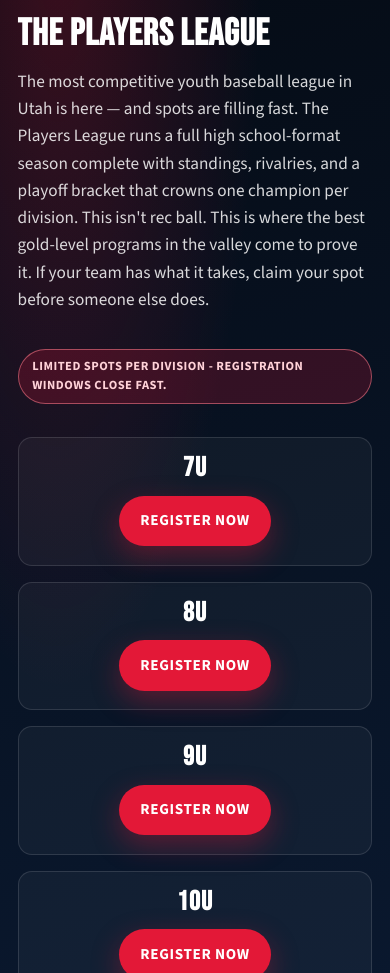
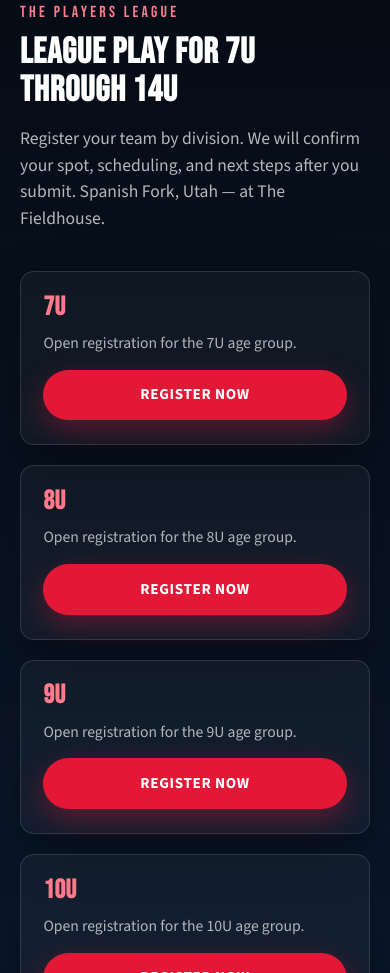
Before and after one commit to jordankdaley801/players-performance-lab, a React (Vite) app in the folder web/: page / in a window 390 px wide. Shown: the part 1027-2000 px from the top of the page. Built offline with nearby package versions, Linux system fonts and the light colour scheme.

Commit message:
your message here

```diff
--- a/web/src/App.tsx
+++ b/web/src/App.tsx
@@ -6,6 +6,7 @@
 import {FieldhousePage} from '@/pages/FieldhousePage'
 import {ShopPage} from '@/pages/ShopPage'
 import {CartPage} from '@/pages/CartPage'
+import {RegisterDivisionPage} from '@/pages/RegisterDivisionPage'
 
 export default function App() {
   return (
@@ -17,6 +18,7 @@
         <Route path="/fieldhouse" element={<FieldhousePage />} />
         <Route path="/shop" element={<ShopPage />} />
         <Route path="/cart" element={<CartPage />} />
+        <Route path="/register/:division" element={<RegisterDivisionPage />} />
         <Route path="*" element={<Navigate to="/" replace />} />
       </Routes>
     </Layout>
--- a/web/src/components/Layout.tsx
+++ b/web/src/components/Layout.tsx
@@ -4,17 +4,12 @@
 import {useMember} from '@/context/MemberContext'
 import styles from './Layout.module.css'
 
-type NavItem = {
-  to: string
-  label: string
-  hashLink?: boolean
-}
-
-const nav: NavItem[] = [
+const nav: Array<{to: string; label: string; hashLink?: boolean}> = [
   {to: '/', label: 'Home'},
   {to: '/performance-lab', label: 'Performance Lab'},
+  {to: '/#players-league', label: 'The Players League', hashLink: true},
+  {to: '/#book-sessions', label: 'Book Sessions', hashLink: true},
   {to: '/fieldhouse', label: 'The Fieldhouse'},
-  {to: '/#players-league', label: 'The Players League', hashLink: true},
   {to: '/members', label: 'Members'},
   {to: '/shop', label: 'Shop'},
 ]
@@ -55,7 +50,7 @@
                 >
                   {label}
                 </NavLink>
-              ),
+              )
             )}
           </nav>
           <div className={styles.headerActions}>
--- a/web/src/pages/HomePage.module.css
+++ b/web/src/pages/HomePage.module.css
@@ -252,121 +252,173 @@
   text-decoration: underline;
 }
 
+.sectionLight,
+.sectionDark,
+.playersLeague,
+.bookSessions {
+  padding: 4.5rem 1.25rem;
+}
+
 .playersLeague {
-  position: relative;
-  padding: 4.25rem 1.25rem 4.75rem;
-  color: var(--white);
-  background:
-    radial-gradient(ellipse 90% 70% at 15% 0%, rgba(227, 24, 55, 0.24), transparent 58%),
-    linear-gradient(165deg, #050b14 0%, #09162a 48%, #0d1f3d 100%);
+  background: linear-gradient(180deg, #050b14 0%, #0a1628 50%, #050b14 100%);
+  color: var(--muted);
   border-top: 1px solid var(--border);
   border-bottom: 1px solid var(--border);
 }
 
-.playersLeagueHeader {
-  max-width: 78ch;
+.bookSessions {
+  background:
+    radial-gradient(ellipse 90% 50% at 50% -20%, rgba(227, 24, 55, 0.12), transparent 55%),
+    linear-gradient(180deg, #050b14 0%, var(--navy) 45%, #060d18 100%);
+  color: var(--muted);
+  border-bottom: 1px solid var(--border);
 }
 
-.playersLeagueTitle {
-  font-size: clamp(2.35rem, 5vw, 4.1rem);
-  margin-bottom: 0.9rem;
-  color: var(--white);
+.bookSessionsSubhead {
+  font-size: 1.2rem;
+  color: rgba(255, 255, 255, 0.92);
+  max-width: 52ch;
+  margin: -0.25rem 0 1rem;
+  line-height: 1.45;
+}
+
+.bookSessionsLead {
+  font-size: 1.1rem;
+  color: rgba(255, 255, 255, 0.7);
+  max-width: 72ch;
+  margin: 0 0 2.5rem;
+  line-height: 1.55;
+}
+
+.packageGrid {
+  display: grid;
+  grid-template-columns: repeat(4, 1fr);
+  gap: 1.25rem;
+}
+
+@media (max-width: 1000px) {
+  .packageGrid {
+    grid-template-columns: repeat(2, 1fr);
+  }
+}
+
+@media (max-width: 520px) {
+  .packageGrid {
+    grid-template-columns: 1fr;
+  }
+}
+
+.packageCard {
+  display: flex;
+  flex-direction: column;
+  gap: 0.5rem;
+  padding: 1.35rem 1.4rem 1.5rem;
+  border-radius: var(--radius);
+  border: 1px solid var(--border);
+  background: rgba(255, 255, 255, 0.04);
+  box-shadow: 0 20px 50px rgba(0, 0, 0, 0.28);
+}
+
+.packageFrequency {
+  font-size: 0.95rem;
+  letter-spacing: 0.04em;
+  text-transform: uppercase;
+  color: #ff9aa8;
+  margin: 0;
+  font-weight: 700;
+}
+
+.packageName {
+  font-family: var(--font-display);
+  font-size: 1.65rem;
+  color: #fff;
+  margin: 0 0 0.5rem;
+  letter-spacing: 0.02em;
+}
+
+.packageCard a {
+  text-decoration: none;
+  text-align: center;
+  margin-top: auto;
+  width: 100%;
+  justify-content: center;
+  box-sizing: border-box;
+}
+
+.bookSessionsUrgency {
+  text-align: center;
+  margin: 2.25rem 0 0;
+  font-size: 0.98rem;
+  color: rgba(255, 200, 204, 0.85);
+  font-style: italic;
+  letter-spacing: 0.02em;
 }
 
 .playersLeagueLead {
-  font-size: 1.08rem;
-  line-height: 1.58;
-  color: rgba(255, 255, 255, 0.84);
+  font-size: 1.1rem;
+  color: rgba(255, 255, 255, 0.7);
+  max-width: 62ch;
+  margin: 0 0 2.5rem;
+  line-height: 1.5;
 }
 
-.playersLeagueUrgency {
-  display: inline-flex;
-  align-items: center;
-  margin-top: 1.2rem;
-  padding: 0.45rem 0.85rem;
-  border-radius: 999px;
-  border: 1px solid rgba(255, 122, 138, 0.55);
-  background: rgba(227, 24, 55, 0.2);
-  color: #ffd2d8;
-  font-weight: 700;
-  letter-spacing: 0.04em;
-  text-transform: uppercase;
-  font-size: 0.78rem;
+.divisionGrid {
+  display: grid;
+  grid-template-columns: repeat(4, 1fr);
+  gap: 1.25rem;
 }
 
-.divisionsGrid {
-  margin-top: 2.1rem;
-  display: grid;
-  grid-template-columns: repeat(4, minmax(0, 1fr));
-  gap: 1rem;
+@media (max-width: 1000px) {
+  .divisionGrid {
+    grid-template-columns: repeat(2, 1fr);
+  }
+}
+
+@media (max-width: 520px) {
+  .divisionGrid {
+    grid-template-columns: 1fr;
+  }
 }
 
 .divisionCard {
+  display: flex;
+  flex-direction: column;
+  gap: 0.5rem;
+  padding: 1.35rem 1.4rem 1.5rem;
+  border-radius: var(--radius);
   border: 1px solid var(--border);
   background: rgba(255, 255, 255, 0.04);
-  border-radius: var(--radius);
-  padding: 1rem 0.9rem 1.15rem;
-  display: flex;
-  flex-direction: column;
-  align-items: center;
-  gap: 0.8rem;
-  text-align: center;
+  box-shadow: 0 20px 50px rgba(0, 0, 0, 0.25);
 }
 
-.divisionCard h3 {
-  font-size: clamp(1.7rem, 3vw, 2.15rem);
-  letter-spacing: 0.04em;
+.divisionTitle {
+  font-family: var(--font-display);
+  font-size: 1.65rem;
+  color: #ff7a8a;
+  margin: 0 0 0.15rem;
+  letter-spacing: 0.02em;
+}
+
+.divisionText {
+  color: rgba(255, 255, 255, 0.68);
+  margin: 0 0 0.5rem;
+  font-size: 0.98rem;
+  line-height: 1.4;
+  flex: 1 1 auto;
 }
 
 .divisionCard a {
   text-decoration: none;
+  text-align: center;
+  margin-top: auto;
+  width: 100%;
+  justify-content: center;
+  box-sizing: border-box;
 }
 
-.locationsBlock {
-  margin-top: 2.3rem;
-}
-
-.locationsList {
-  list-style: none;
-  margin: 0.7rem 0 0;
-  padding: 0;
-  display: flex;
-  flex-wrap: wrap;
-  gap: 0.65rem;
-}
-
-.locationsList li {
-  padding: 0.45rem 0.85rem;
-  border-radius: 999px;
-  border: 1px solid var(--border);
-  background: rgba(255, 255, 255, 0.05);
-  color: rgba(255, 255, 255, 0.9);
-  font-weight: 600;
-}
-
-@media (max-width: 980px) {
-  .divisionsGrid {
-    grid-template-columns: repeat(2, minmax(0, 1fr));
-  }
-}
-
-@media (max-width: 620px) {
-  .playersLeague {
-    padding: 3.25rem 1.1rem 3.6rem;
-  }
-
-  .divisionsGrid {
-    grid-template-columns: 1fr;
-  }
-}
-
-.sectionLight,
-.sectionDark {
-  padding: 4.5rem 1.25rem;
-}
-
-/* Less top padding right under the hero so the cream block reads sooner */
-.hero + .sectionLight {
+/* Less top padding on the light band when it follows the dark bands above */
+.playersLeague + .sectionLight,
+.bookSessions + .sectionLight {
   padding-top: 2.25rem;
 }
 
--- a/web/src/pages/HomePage.tsx
+++ b/web/src/pages/HomePage.tsx
@@ -6,9 +6,16 @@
 /** Served from web/public/hero.mp4 */
 const HERO_VIDEO_SRC = '/hero.mp4'
 const PERFORMANCE_LAB_SIGNUP_URL = 'https://playersfieldhouse.ezfacility.com/package'
-const PLAYERS_LEAGUE_REGISTER_URL = '#'
-const playersLeagueDivisions = ['7U', '8U', '9U', '10U', '11U', '12U', '13U', '14U']
-const playersLeagueLocations = ['Spanish Fork', 'Salem', 'Payson', 'Orem', 'Vineyard', 'Lehi', 'Draper']
+const VAGARO_BOOK_URL = 'https://www.vagaro.com'
+
+const bookSessionPackages = [
+  {sessionsPerWeek: '1 Session/week', name: 'Flex Starter'},
+  {sessionsPerWeek: '2 Sessions/week', name: 'Flex Builder'},
+  {sessionsPerWeek: '3 Sessions/week', name: 'Flex Elite'},
+  {sessionsPerWeek: '5 Sessions/week', name: 'Flex Max'},
+] as const
+
+const playersLeagueDivisions = [7, 8, 9, 10, 11, 12, 13, 14] as const
 
 const pillars = [
   {
@@ -116,43 +123,59 @@
 
       <section className={styles.playersLeague} id="players-league">
         <div className={styles.wrap}>
-          <div className={styles.playersLeagueHeader}>
-            <p className={styles.sectionKickerLight}>New this season</p>
-            <h2 className={styles.playersLeagueTitle}>The Players League</h2>
-            <p className={styles.playersLeagueLead}>
-              The most competitive youth baseball league in Utah is here — and spots are filling fast. The Players
-              League runs a full high school-format season complete with standings, rivalries, and a playoff bracket
-              that crowns one champion per division. This isn't rec ball. This is where the best gold-level programs
-              in the valley come to prove it. If your team has what it takes, claim your spot before someone else
-              does.
-            </p>
-            <p className={styles.playersLeagueUrgency}>Limited spots per division - registration windows close fast.</p>
+          <p className={styles.sectionKickerLight}>The Players League</p>
+          <h2 className={styles.sectionTitleLight}>League play for 7U through 14U</h2>
+          <p className={styles.playersLeagueLead}>
+            Register your team by division. We will confirm your spot, scheduling, and next steps after you submit.
+            Spanish Fork, Utah — at The Fieldhouse.
+          </p>
+          <div className={styles.divisionGrid}>
+            {playersLeagueDivisions.map((age) => {
+              const label = `${age}U`
+              return (
+                <article key={label} className={styles.divisionCard}>
+                  <h3 className={styles.divisionTitle}>{label}</h3>
+                  <p className={styles.divisionText}>Open registration for the {label} age group.</p>
+                  <Link
+                    to={`/register/${age}u`}
+                    className={`${btnStyles.btn} ${btnStyles.primary}`}
+                  >
+                    Register Now
+                  </Link>
+                </article>
+              )
+            })}
           </div>
+        </div>
+      </section>
 
-          <div className={styles.divisionsGrid}>
-            {playersLeagueDivisions.map((division) => (
-              <article key={division} className={styles.divisionCard}>
-                <h3>{division}</h3>
+      <section className={styles.bookSessions} id="book-sessions">
+        <div className={styles.wrap}>
+          <p className={styles.sectionKickerLight}>Book Sessions</p>
+          <h2 className={styles.sectionTitleLight}>Train on Your Schedule</h2>
+          <p className={styles.bookSessionsSubhead}>No locked-in schedules. Pick the days that work for you, week by week.</p>
+          <p className={styles.bookSessionsLead}>
+            Choose a session package and book your weekly training slots directly. Each session is capped at 12 athletes
+            — when a slot fills up, it&apos;s gone. Packages range from 1 to 5 sessions per week. Parents log in weekly
+            to select their days and times.
+          </p>
+          <div className={styles.packageGrid}>
+            {bookSessionPackages.map((pkg) => (
+              <article key={pkg.name} className={styles.packageCard}>
+                <p className={styles.packageFrequency}>{pkg.sessionsPerWeek}</p>
+                <h3 className={styles.packageName}>{pkg.name}</h3>
                 <a
-                  href={PLAYERS_LEAGUE_REGISTER_URL}
-                  className={`${btnStyles.btn} ${btnStyles.primary}`}
+                  href={VAGARO_BOOK_URL}
                   target="_blank"
                   rel="noreferrer"
+                  className={`${btnStyles.btn} ${btnStyles.primary}`}
                 >
-                  Register Now
+                  Book Now
                 </a>
               </article>
             ))}
           </div>
-
-          <div className={styles.locationsBlock}>
-            <p className={styles.sectionKickerLight}>Playing locations</p>
-            <ul className={styles.locationsList}>
-              {playersLeagueLocations.map((city) => (
-                <li key={city}>{city}</li>
-              ))}
-            </ul>
-          </div>
+          <p className={styles.bookSessionsUrgency}>Spots fill fast — book your week before they&apos;re gone.</p>
         </div>
       </section>
 
--- /dev/null
+++ b/web/src/pages/RegisterDivisionPage.module.css
@@ -0,0 +1,160 @@
+.page {
+  background: linear-gradient(160deg, #050b14 0%, var(--navy) 50%, #0d1f3d 100%);
+  color: var(--white);
+  min-height: calc(100dvh - var(--layout-header-h));
+  padding: 2.5rem 1.25rem 3.5rem;
+}
+
+.inner {
+  max-width: 560px;
+  margin: 0 auto;
+}
+
+.kicker {
+  font-family: var(--font-display);
+  letter-spacing: 0.2em;
+  text-transform: uppercase;
+  color: #ff7a8a;
+  font-size: 0.95rem;
+  margin-bottom: 0.5rem;
+}
+
+.title {
+  font-size: clamp(2rem, 4vw, 2.75rem);
+  color: var(--white);
+  margin: 0 0 0.5rem;
+  line-height: 1.02;
+}
+
+.subtitle {
+  color: var(--muted);
+  font-size: 1.05rem;
+  line-height: 1.45;
+  margin: 0 0 1.75rem;
+  max-width: 46ch;
+}
+
+.form {
+  display: flex;
+  flex-direction: column;
+  gap: 1.1rem;
+  margin-top: 0.5rem;
+}
+
+.label {
+  display: flex;
+  flex-direction: column;
+  gap: 0.4rem;
+  font-weight: 600;
+  color: rgba(255, 255, 255, 0.95);
+  font-size: 0.95rem;
+}
+
+.label span {
+  letter-spacing: 0.02em;
+}
+
+.input,
+.readonly {
+  font: inherit;
+  padding: 0.8rem 0.9rem;
+  border-radius: var(--radius-sm);
+  border: 1px solid var(--border);
+  background: rgba(255, 255, 255, 0.06);
+  color: var(--white);
+  width: 100%;
+}
+
+.readonly {
+  background: rgba(227, 24, 55, 0.12);
+  border-color: rgba(227, 24, 55, 0.35);
+  color: #ffb3bc;
+  font-weight: 600;
+  cursor: default;
+}
+
+.input:focus {
+  outline: 2px solid var(--red);
+  outline-offset: 2px;
+}
+
+.input::placeholder {
+  color: rgba(255, 255, 255, 0.35);
+}
+
+.hint {
+  font-size: 0.8rem;
+  color: var(--muted);
+  font-weight: 500;
+  margin: -0.4rem 0 0;
+}
+
+.success {
+  padding: 1rem 1.15rem;
+  border-radius: var(--radius-sm);
+  background: rgba(46, 204, 113, 0.12);
+  border: 1px solid rgba(46, 204, 113, 0.4);
+  color: #b8f5c8;
+  font-weight: 600;
+  margin: 0 0 0.5rem;
+}
+
+.backLink {
+  display: inline-block;
+  margin-top: 1.5rem;
+  font-weight: 700;
+  color: #ff7a8a;
+  font-size: 0.95rem;
+  text-decoration: none;
+  border-bottom: 2px solid transparent;
+  transition: border-color 0.15s, color 0.15s;
+}
+
+.backLink:hover {
+  color: #ffb3bc;
+  border-bottom-color: rgba(255, 179, 188, 0.6);
+}
+
+.actions {
+  margin-top: 0.35rem;
+}
+
+.submit {
+  display: inline-flex;
+  align-items: center;
+  justify-content: center;
+  width: 100%;
+  max-width: 16rem;
+  font-weight: 700;
+  font-size: 0.95rem;
+  letter-spacing: 0.04em;
+  text-transform: uppercase;
+  padding: 0.9rem 1.5rem;
+  border-radius: 999px;
+  border: none;
+  background: var(--red);
+  color: var(--white);
+  box-shadow: 0 10px 28px rgba(227, 24, 55, 0.35);
+  cursor: pointer;
+  font-family: inherit;
+  transition: background 0.12s, transform 0.12s;
+}
+
+.submit:hover {
+  background: var(--red-dark);
+}
+
+.submit:active {
+  transform: translateY(1px);
+}
+
+.submit:disabled {
+  opacity: 0.5;
+  cursor: not-allowed;
+}
+
+@media (max-width: 500px) {
+  .page {
+    padding: 1.5rem 1rem 2.5rem;
+  }
+}
--- /dev/null
+++ b/web/src/pages/RegisterDivisionPage.tsx
@@ -0,0 +1,151 @@
+import {type FormEvent, useState} from 'react'
+import {Link, Navigate, useParams} from 'react-router-dom'
+import styles from './RegisterDivisionPage.module.css'
+
+const VALID_DIVISIONS = new Set(['7u', '8u', '9u', '10u', '11u', '12u', '13u', '14u'])
+
+const STORAGE_KEY = 'players-league-registrations'
+
+type FormState = {
+  teamName: string
+  headCoachName: string
+  coachEmail: string
+  coachPhone: string
+  city: string
+}
+
+const initialForm: FormState = {
+  teamName: '',
+  headCoachName: '',
+  coachEmail: '',
+  coachPhone: '',
+  city: '',
+}
+
+export function RegisterDivisionPage() {
+  const {division: divisionParam} = useParams<{division: string}>()
+  const normalized = divisionParam?.toLowerCase().trim() ?? ''
+
+  const isValid = Boolean(normalized && VALID_DIVISIONS.has(normalized))
+  const divisionLabel = isValid ? normalized.toUpperCase() : ''
+
+  const [form, setForm] = useState(initialForm)
+  const [submitted, setSubmitted] = useState(false)
+
+  function handleSubmit(e: FormEvent) {
+    e.preventDefault()
+    const payload = {
+      ...form,
+      ageDivision: divisionLabel,
+      submittedAt: new Date().toISOString(),
+    }
+    const prev = JSON.parse(localStorage.getItem(STORAGE_KEY) || '[]') as unknown[]
+    localStorage.setItem(STORAGE_KEY, JSON.stringify([payload, ...prev]))
+    setSubmitted(true)
+    setForm(initialForm)
+  }
+
+  if (!isValid) {
+    return <Navigate to="/" replace />
+  }
+
+  return (
+    <div className={styles.page}>
+      <div className={styles.inner}>
+        <p className={styles.kicker}>The Players League</p>
+        <h1 className={styles.title}>Team registration</h1>
+        <p className={styles.subtitle}>
+          Register for the <strong>{divisionLabel}</strong> division. We will follow up to confirm your spot and
+          next steps.
+        </p>
+
+        {submitted ? (
+          <p className={styles.success} role="status">
+            Thanks — your team details are on file. We will reach you at the coach email you provided.
+          </p>
+        ) : null}
+
+        <form className={styles.form} onSubmit={handleSubmit}>
+          <label className={styles.label}>
+            <span>Team Name</span>
+            <input
+              className={styles.input}
+              name="teamName"
+              required
+              autoComplete="organization"
+              value={form.teamName}
+              onChange={(e) => setForm((f) => ({...f, teamName: e.target.value}))}
+              placeholder="e.g. Utah Elite"
+            />
+          </label>
+
+          <label className={styles.label}>
+            <span>Head Coach Name</span>
+            <input
+              className={styles.input}
+              name="headCoachName"
+              required
+              autoComplete="name"
+              value={form.headCoachName}
+              onChange={(e) => setForm((f) => ({...f, headCoachName: e.target.value}))}
+            />
+          </label>
+
+          <label className={styles.label}>
+            <span>Coach Email</span>
+            <input
+              className={styles.input}
+              type="email"
+              name="coachEmail"
+              required
+              autoComplete="email"
+              value={form.coachEmail}
+              onChange={(e) => setForm((f) => ({...f, coachEmail: e.target.value}))}
+            />
+          </label>
+
+          <label className={styles.label}>
+            <span>Coach Phone Number</span>
+            <input
+              className={styles.input}
+              type="tel"
+              name="coachPhone"
+              required
+              autoComplete="tel"
+              value={form.coachPhone}
+              onChange={(e) => setForm((f) => ({...f, coachPhone: e.target.value}))}
+            />
+          </label>
+
+          <label className={styles.label}>
+            <span>City</span>
+            <input
+              className={styles.input}
+              name="city"
+              required
+              autoComplete="address-level2"
+              value={form.city}
+              onChange={(e) => setForm((f) => ({...f, city: e.target.value}))}
+            />
+          </label>
+
+          <div className={styles.label}>
+            <span>Age Division</span>
+            <input className={styles.readonly} readOnly value={divisionLabel} tabIndex={-1} aria-label="Age division" />
+            <p className={styles.hint}>Pre-filled from the division you selected.</p>
+          </div>
+
+          <div className={styles.actions}>
+            <button type="submit" className={styles.submit}>
+              Submit
+            </button>
+          </div>
+        </form>
+
+        <Link to="/#players-league" className={styles.backLink}>
+          ← Back to The Players League
+        </Link>
+      </div>
+    </div>
+  )
+}
```
